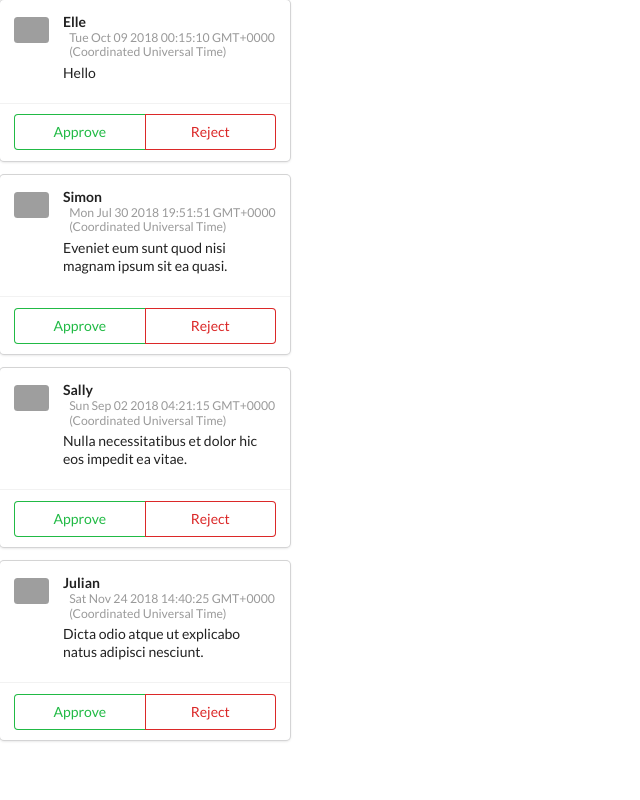
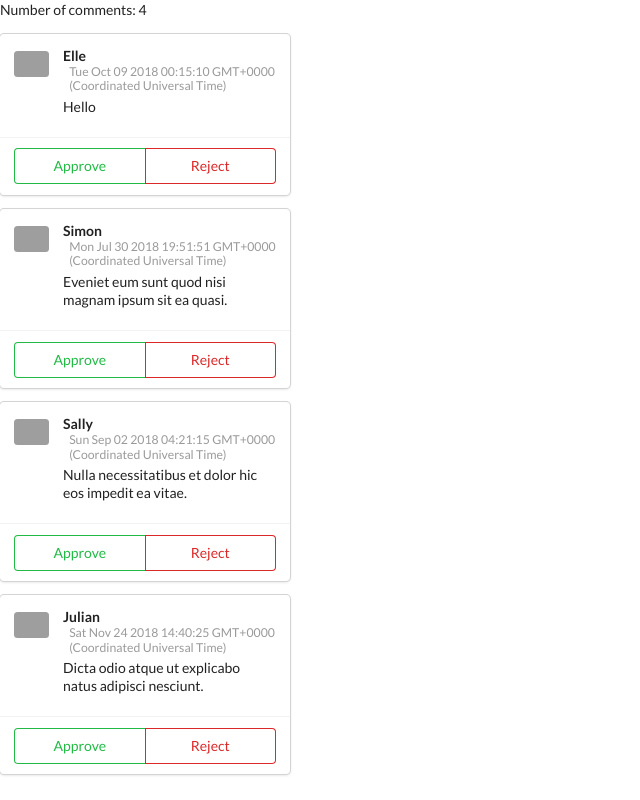
Before and after one commit to itsellej/react-simple-comments-app, a React (Create React App) app: page / in a window 1280 px wide. Shown: the whole page, without its empty margins (0-640 px from the left). Built offline with nearby package versions, Linux system fonts and the light colour scheme; grey boxes are pictures that could not be loaded.

Commit message:
Displays counter of number of comments. Test passing

```diff
--- a/src/App.js
+++ b/src/App.js
@@ -14,6 +14,11 @@ export default class App extends Component {
       ]
     };
   }
+
+  numberOfComments = () => {
+    return this.state.comments.length;
+  };
+
   render() {
     const { comments } = this.state;
 
@@ -26,6 +31,9 @@ export default class App extends Component {
     });
     return (
       <div className="App" data-test="App">
+        <p data-test="number-of-comments">
+          Number of comments: {this.numberOfComments()}
+        </p>
         {showComments}
       </div>
     );
```
Also changed, not shown: 2 other files (tests, documents, lock files or other folders).
